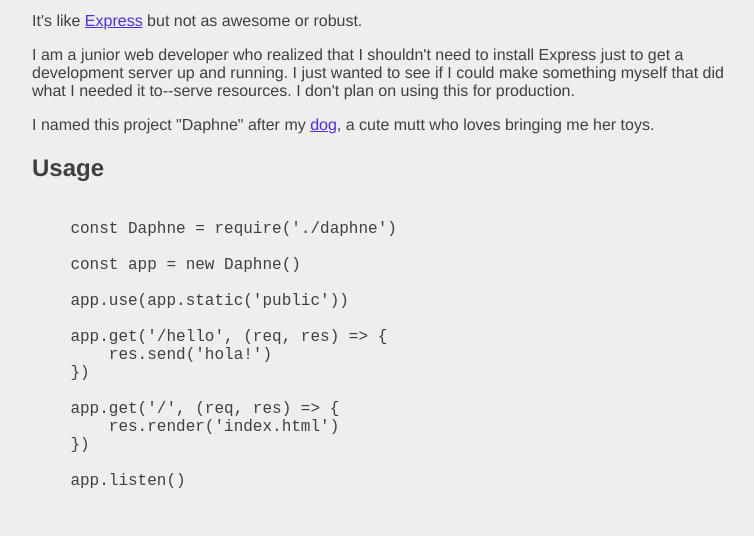
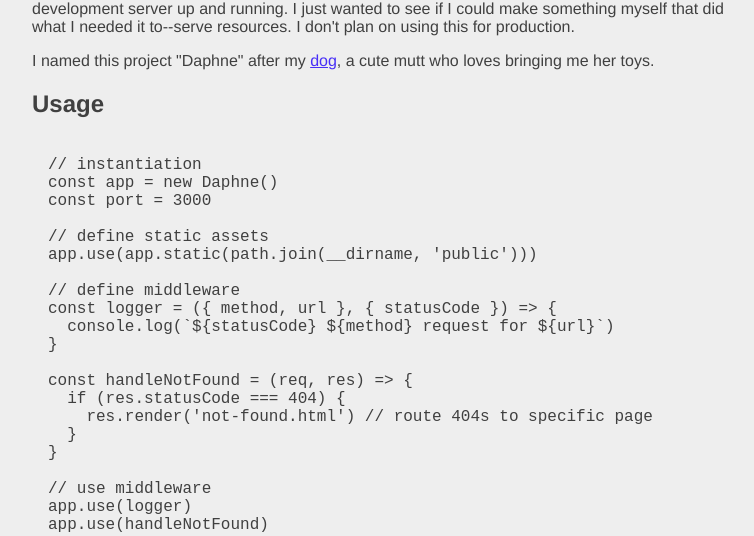
Before and after one commit to kme211/daphne, a website: page example/views/index.html in a window 1280 px wide. Shown: the part 264-800 px from the top of the page, without its empty margins (258-1012 px from the left). Drawn offline with Linux system fonts and the light colour scheme; files whose address does not match are found by name.

Commit message:
update example

```diff
--- a/example/public/style.css
+++ b/example/public/style.css
@@ -16,6 +16,10 @@
 
 .subtitle {
     font-size: 1.25em;
+}
+
+pre {
+    padding: 0 1rem;
 }
 
 body {
--- a/example/views/index.html
+++ b/example/views/index.html
@@ -32,21 +32,46 @@
     <h2>Usage</h2>
     <pre class="prettyprint">
 <code class="lang-js">
-    const Daphne = require('./daphne')
+// instantiation
+const app = new Daphne()
+const port = 3000
 
-    const app = new Daphne()
+// define static assets
+app.use(app.static(path.join(__dirname, 'public')))
 
-    app.use(app.static('public'))
+// define middleware
+const logger = ({ method, url }, { statusCode }) => {
+  console.log(`${statusCode} ${method} request for ${url}`)
+}
 
-    app.get('/hello', (req, res) => {
-        res.send('hola!')
-    })
+const handleNotFound = (req, res) => {
+  if (res.statusCode === 404) {
+    res.render('not-found.html') // route 404s to specific page
+  }
+}
 
-    app.get('/', (req, res) => {
-        res.render('index.html')
-    })
+// use middleware
+app.use(logger)
+app.use(handleNotFound)
 
-    app.listen()
+// routes
+app.get('/', (req, res) => {
+  res.render('index.html')
+})
+
+app.get('/hello', (req, res) => {
+  res.send('hola!') // sends plain text
+})
+
+app.get('/dog', (req, res) => {
+  res.send('public/daphne.jpg')
+})
+
+// tell daphne to start listening for requests
+// this should always be last
+app.listen(port, () => {
+  console.log('Example app listening on port ' + port)
+})
 </code>
     </pre>
 
```
Also changed, not shown: example/index.js (+5 -3 lines).
